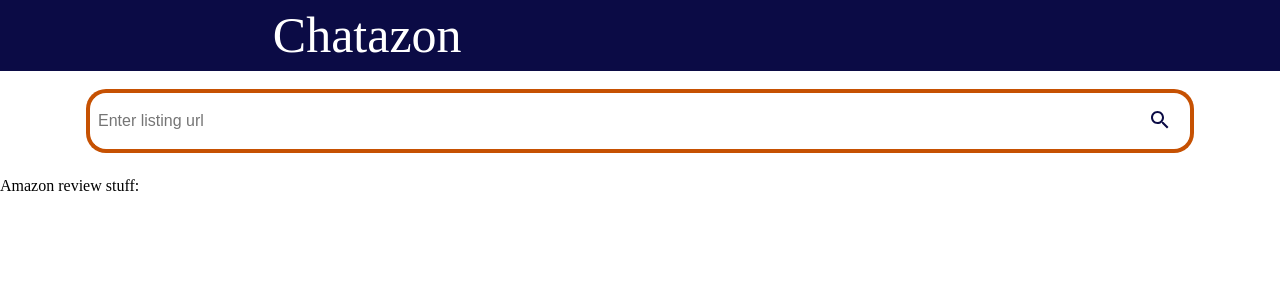
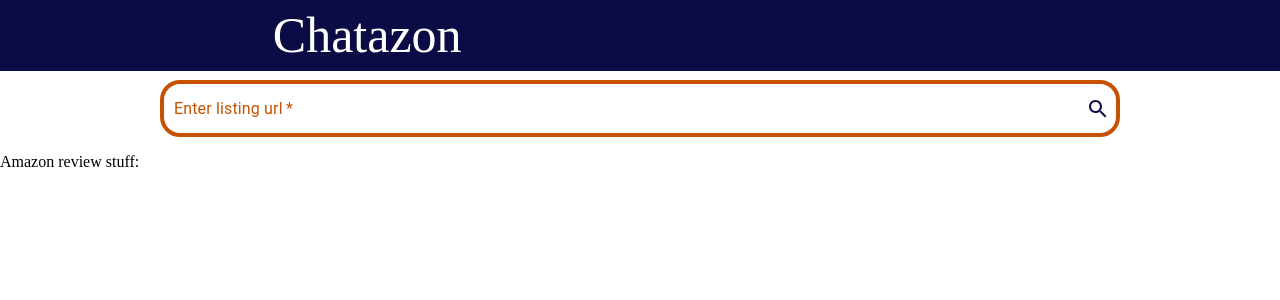
Before and after one commit to dipernalz/SummarEase, a React (Create React App) app in the folder client/: page / in a window 1280 px wide. Shown: the top 300 px of the page. Built offline with nearby package versions, Linux system fonts and the light colour scheme.

Commit message:
MUI search bar

```diff
--- a/client/src/components/searchbar/Searchbar.js
+++ b/client/src/components/searchbar/Searchbar.js
@@ -1,29 +1,67 @@
 import SearchIcon from '@mui/icons-material/Search';
+import TextField from '@mui/material/TextField';
+import styled from "styled-components";
+import { InputAdornment, IconButton } from '@mui/material';
 import "./searchbar.css";
 
+
 export default function Searchbar(props) {
-
+  const { classes } = props;
   const handleSubmit = async (e, searchTerm) => {
     e.preventDefault();
     console.log("Searchbar calling prop fn");
     props.urlCallback(searchTerm);
   }
 
+  // const styles = createStyles({
+  //   notchedOutline: { borderColor: '#f0f !important' },
+  // });
+
+  const CustomTextField = styled(TextField)`
+  & label.Mui-focused {
+    color: #c65102;
+  }
+  & label {
+    color: #c65102;
+  }
+  & .MuiOutlinedInput-root {
+    border-radius: 20px;
+    &.Mui-focused fieldset {
+      border-color: #c65102;
+    }
+    &:hover fieldset {
+      border-color: #c65102;
+    }
+    & fieldset {
+      border-color: #c65102;
+    }
+  }
+`;
+
   return (
     <div>
       <form className="search" onSubmit={(e) => {
         handleSubmit(e, document.getElementById("searchTerm").value);
       }}>
-        <input
+        <CustomTextField style = {{ width: "75%" }} label="Enter listing url" type="search" id="searchTerm" required InputProps={{
+          endAdornment: (
+            <InputAdornment position="end">
+              <IconButton edge="end" className="searchButton" type="submit">
+                <SearchIcon />
+              </IconButton>
+            </InputAdornment>
+          ),
+        }}/>
+        {/* <input
           id="searchTerm"
           type="text"
           className="searchTerm"
           placeholder="Enter listing url"
           required
-        />
-        <button className="searchButton">
+        /> */}
+        {/* <button className="searchButton">
           <SearchIcon className="searchIcon" />
-        </button>
+        </button> */}
       </form>
     </div>
   )
--- a/client/src/components/searchbar/searchbar.css
+++ b/client/src/components/searchbar/searchbar.css
@@ -1,6 +1,10 @@
 input[type="text"] {
   margin: 0.5em 0;
   width: 80%;
+}
+.MuiOutlinedInput-notchedOutline{
+  border-color: var(--secondary-accent-color) !important;
+  border-width: 4px !important;
 }
 .search {
   justify-content: center;
@@ -16,22 +20,25 @@ input[type="text"] {
   padding: 8px;
   height: 40px;
   border-radius: 20px 0 0 20px;
+  width: 75% !important;
   font-size: 16px;
   outline: none;
   color: var(--primary-color-dark);
 }
 .searchButton {
-  width: 64px;
-  height: 64px;
-  border: 4px solid var(--secondary-accent-color);
-  border-left: 0;
-  text-align: center;
-  border-radius: 0 20px 20px 0;
-  cursor: pointer;
-  background-color: #fff;
-  color: var(--primary-color-dark);
+  /* width: 64px;
+  height: 64px; */
+  color: var(--primary-color-dark) !important;
+  /* border-left: 0; */
+  /* text-align: center; */
+  /* border-radius: 0 20px 20px 0; */
+  /* cursor: pointer; */
+  /* background-color: #fff; */
 }
 .searchButton:hover {
   background: var(--secondary-accent-color);
   color: #fff;
 }
+.textFieldLabel {
+  color: var(--secondary-accent-color) !important;
+}
```
